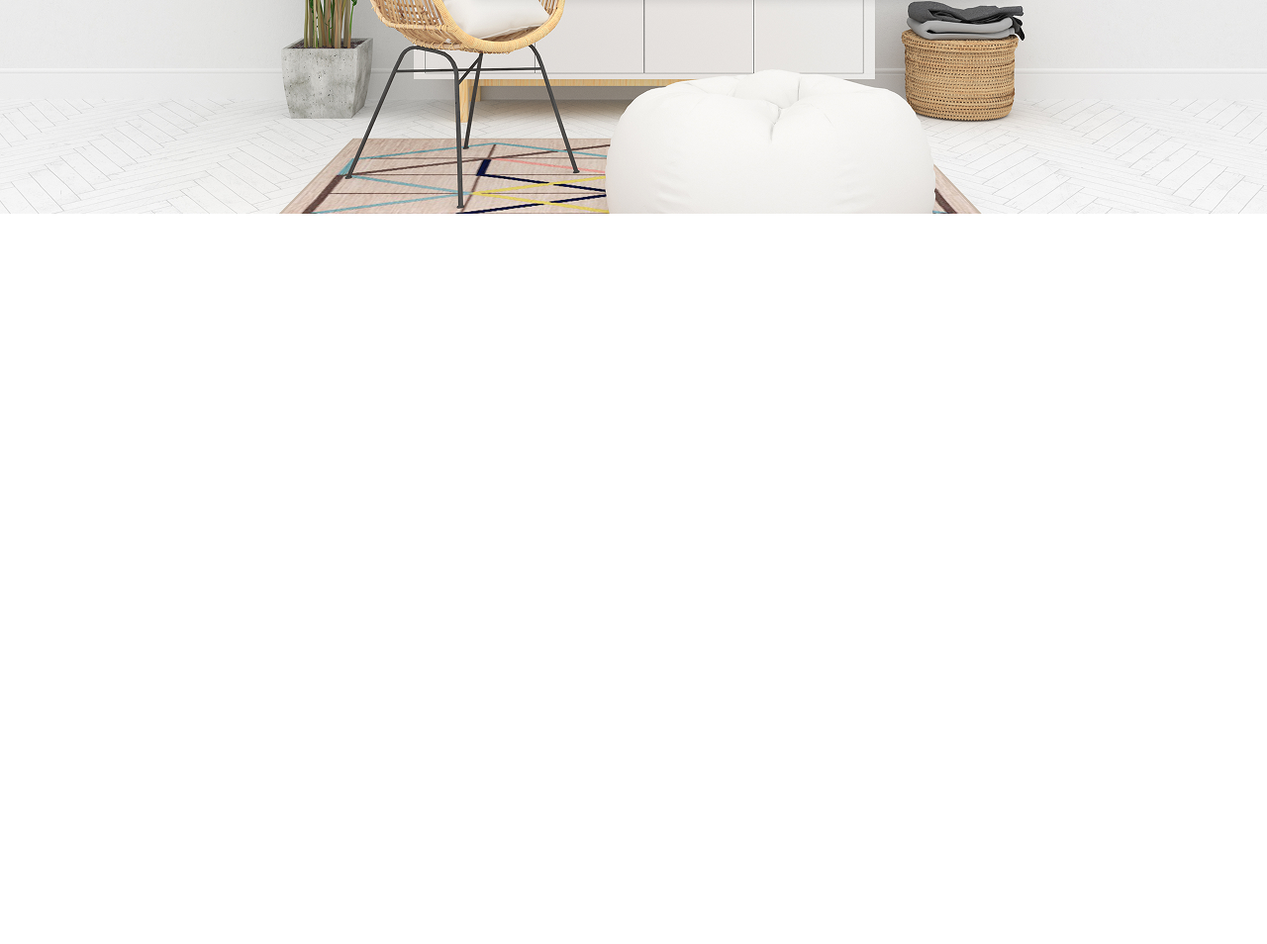
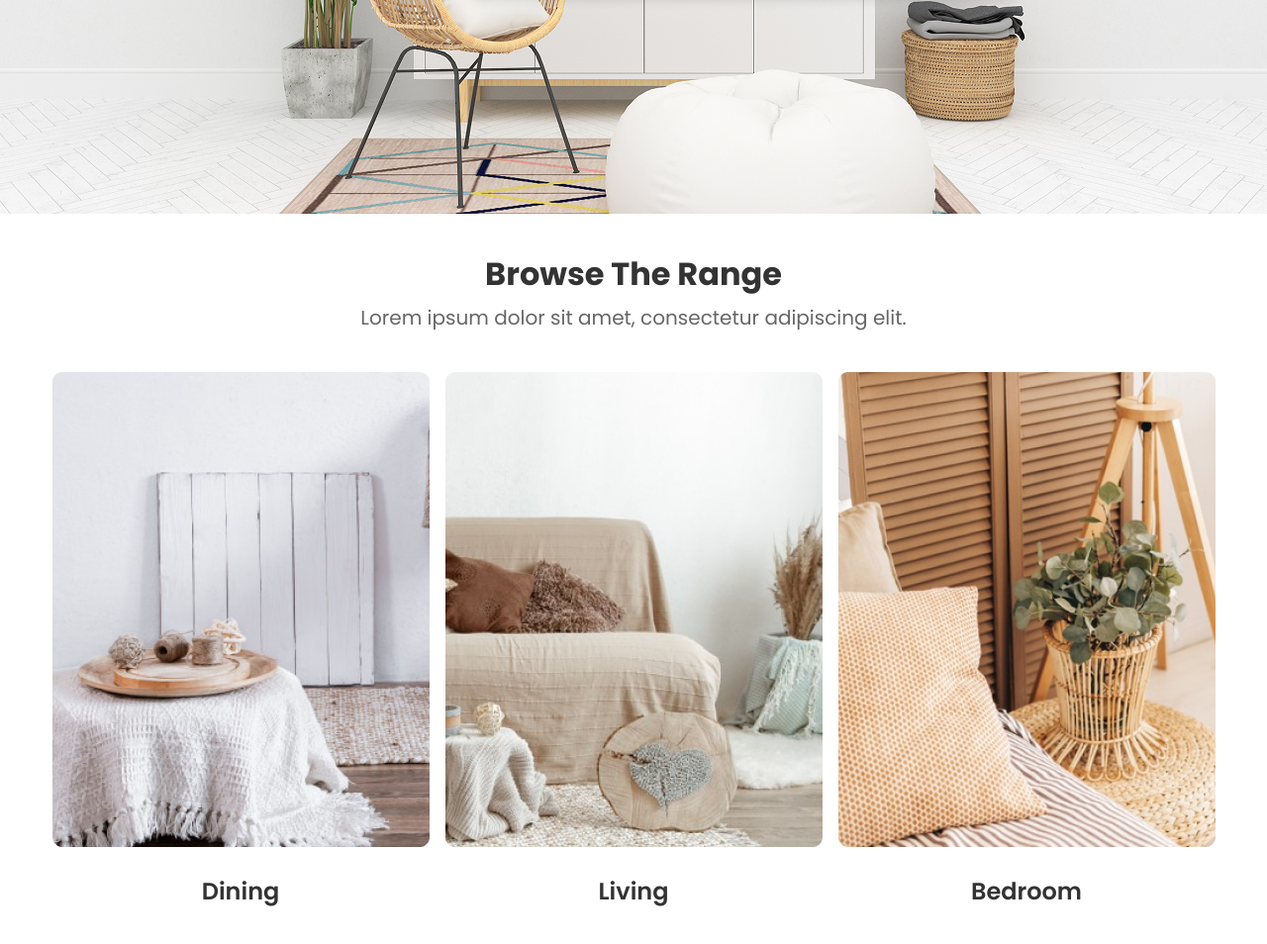
Before and after one commit to bdonti/e-commerce-furniro, a plain HTML site: page index.html in a window 1280 px wide. Shown: the part 600-1554 px from the top of the page at 99% size. Before the commit the page ends 823 px from the top, so only its background shows below. Drawn offline with Linux system fonts and the light colour scheme.

Commit message:
Browse Range Section Done

```diff
--- a/index.html
+++ b/index.html
@@ -59,6 +59,30 @@
                 </div>
             </div>
        </div>
+       <div class="browse-range">
+        <h4 class="browse-range-heading">Browse The Range</h4>
+        <p class="browse-range-para">Lorem ipsum dolor sit amet, consectetur adipiscing elit.</p>
+        <div class="browse-range-product">
+            <div>
+                <div>
+                    <img src="images/Dining.png" alt="">
+                </div>
+                <p class="browse-range-product-name">Dining</p>
+            </div>
+            <div>
+                <div>
+                    <img src="images/Living.png" alt="">
+                </div>
+                <p class="browse-range-product-name">Living</p>
+            </div>
+            <div>
+                <div>
+                    <img src="images/Bedroom.png" alt="">
+                </div>
+                <p class="browse-range-product-name">Bedroom</p>
+            </div>
+        </div>
+       </div>
     </div>
 </body>
 </html>
--- a/styles.css
+++ b/styles.css
@@ -7,6 +7,7 @@
 
 body {
   font-family: 'Poppins', sans-serif;
+  margin-bottom: 50px;
 }
 
 .container {
@@ -99,3 +100,37 @@ nav{
     color: #fff;
     border: none;
 }
+
+.browse-range{
+    margin-top: 30px;
+}
+
+.browse-range-heading{
+    font-weight: 700;
+    font-size: 32px;
+    color: #333;
+    text-align: center;
+    margin-bottom: 5px;
+}
+
+.browse-range-para{
+    font-weight: 400;
+    font-size: 20px;
+    text-align: center;
+    color: #666;
+    margin-bottom: 40px;
+}
+
+.browse-range-product{
+    display: flex;
+    justify-content: center;
+    gap: 16px;
+}
+
+.browse-range-product-name{
+    margin-top: 20px;
+    font-weight: 600;
+    font-size: 24px;
+    text-align: center;
+    color: #333;
+}
```
Also changed, not shown: images/Bedroom.png (added), images/Dining.png (added), images/Living.png (added).
